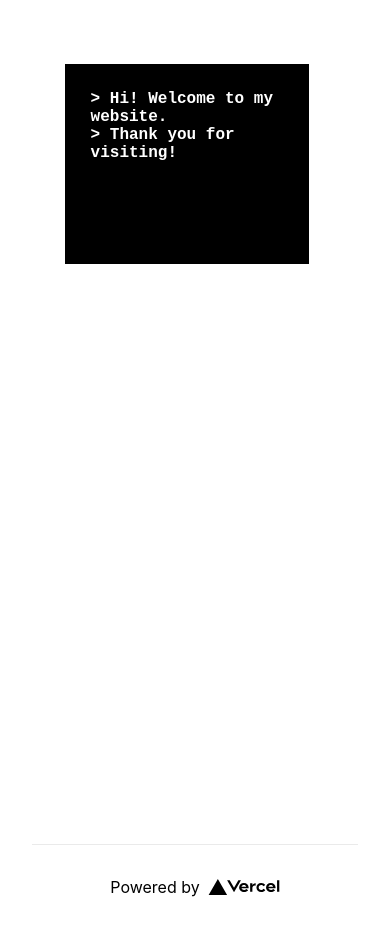
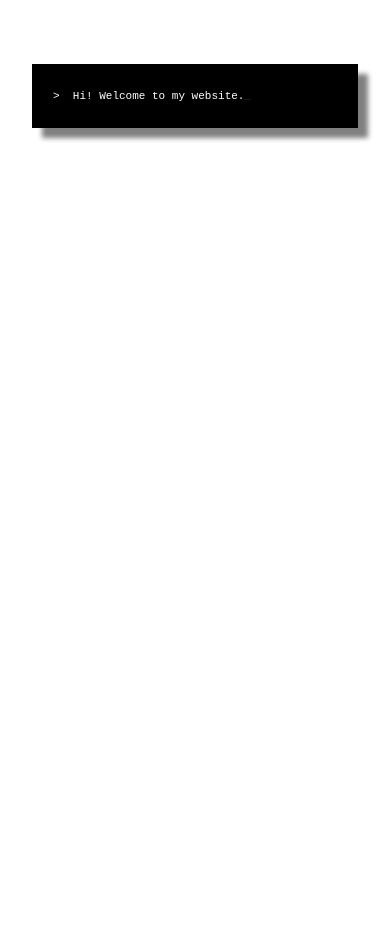
Before and after one commit to punit-suman/website, a Next.js app: page / in a window 390 px wide. After the commit the page ends 844 px from the top, so only its background shows below. Built offline with nearby package versions, Linux system fonts and the light colour scheme.

Commit message:
design updates

```diff
--- a/components/CodeBlock.js
+++ b/components/CodeBlock.js
@@ -9,14 +9,15 @@ export default function CodeBlock() {
     const [startLine4, setStartLine4] = useState(false)
     const [startLine5, setStartLine5] = useState(false)
     const [startLine6, setStartLine6] = useState(false)
+    const [showCursor, setShowCursor] = useState(false)
     const [showLoaderCursor, setShowLoaderCursor] = useState(false)
     const newLine =
 `
-> `
-    const line1 = `> Hi! Welcome to my website.`
+>  `
+    const line1 = `>  Hi! Welcome to my website.`
     const line2 = `Thank you for visiting!`
     const line3 = `Website loading...`
-    const line4 = `This website is currently under construction.`
+    const line4 = `This website is currently under development.`
     const line5 = `Please come back later...`
     const line6 = `Contact: punit.suman1707@gmail.com`
 
@@ -41,8 +42,9 @@ export default function CodeBlock() {
     }
 
     useEffect(() => {
+        setTimeout(() => {setShowCursor(true)}, 400)
         var s = ""
-        addLine(s, line1, 0, 0, null, setStartLine2)
+        setTimeout(() => {setShowLoaderCursor(false); addLine(s, line1, 0, 0, null, setStartLine2);}, 3000)
     }, [])
     useEffect(() => {
         if (startLine2) {
@@ -53,7 +55,7 @@ export default function CodeBlock() {
     useEffect(() => {
         if (startLine3) {
             var s = code
-            setTimeout(() => {s = s + newLine; setCode(s); setShowLoaderCursor(true); setTimeout(() => {setShowLoaderCursor(false); s = s + newLine; setCode(s); addLine(s, line3, 3, (line1 + line2).length, setStartLine3, setStartLine4);}, 2000)}, 1000)
+            setTimeout(() => {s = s + newLine; setCode(s); setShowLoaderCursor(true); setTimeout(() => {setShowLoaderCursor(false); s = s + newLine; setCode(s); addLine(s, line3, 3, (line1 + line2).length, setStartLine3, setStartLine4);}, 1000)}, 1000)
         }
     }, [startLine3])
     useEffect(() => {
@@ -77,11 +79,12 @@ export default function CodeBlock() {
     return (
         <div className={styles.root}>
             <div className={styles.codeContainer}>
-                <b>{code}</b>
-                {showLoaderCursor ?
+                {code}
+                {showCursor ?
+                (showLoaderCursor ?
                     <span className={styles.loaderCursor}>|</span>
                     : <span className={styles.cursorBlink}>{'_'}</span>
-                }
+                ) : <></>}
 
             </div>
         </div>
--- a/pages/index.js
+++ b/pages/index.js
@@ -15,19 +15,6 @@ export default function Home() {
       <main className={styles.main}>
         <CodeBlock />
       </main>
-
-      <footer className={styles.footer}>
-        <a
-          href="https://vercel.com?utm_source=create-next-app&utm_medium=default-template&utm_campaign=create-next-app"
-          target="_blank"
-          rel="noopener noreferrer"
-        >
-          Powered by{' '}
-          <span className={styles.logo}>
-            <Image src="/vercel.svg" alt="Vercel Logo" width={72} height={16} />
-          </span>
-        </a>
-      </footer>
     </div>
   )
 }
--- a/styles/codeBlock.module.css
+++ b/styles/codeBlock.module.css
@@ -4,9 +4,35 @@
     border: 1px solid black;
     padding: 25px;
     max-width: 75%;
-    min-height: 200px;
-    margin-left: 10%;
+    font-size: 14px;
+    margin: auto;
     background-color: black;
+    box-shadow: 10px 10px 5px grey;
+    animation: expand 0.5s linear;
+}
+
+@media only screen and (max-width: 800px) {
+    .root {
+      font-size: 12px;
+      max-width: 95%;
+      padding: 25px 20px;
+    }
+}
+
+@media screen and (max-width: 400px) {
+    .root {
+      font-size: 11px;
+      max-width: 100%;
+    }
+}
+
+@keyframes expand {
+    0% {
+        width: 10%;
+    }
+    100% {
+        width: 100%;
+    }
 }
 
 .codeContainer {
@@ -21,7 +47,7 @@
 
 @keyframes rotate {
     100% {
-        transform: rotate(360deg);
+        transform: rotate(-360deg);
     }
 }
 
```
